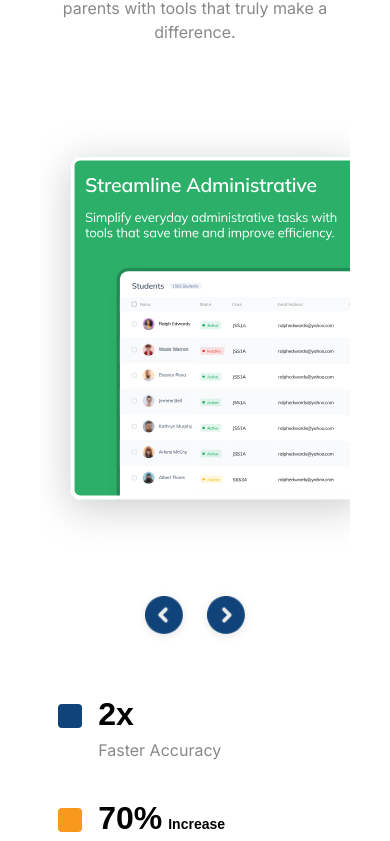
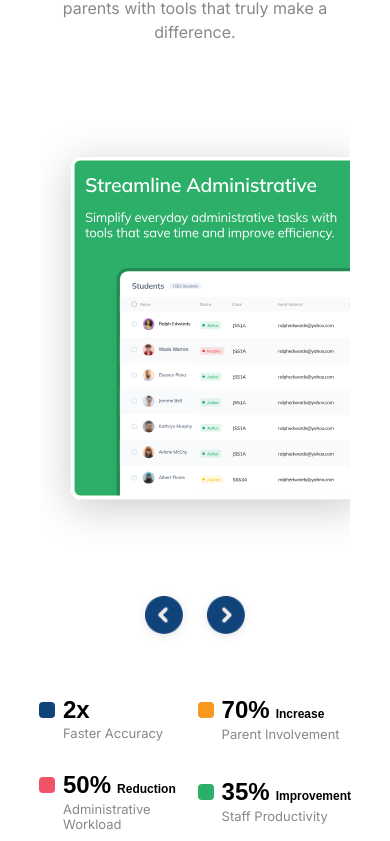
Before and after one commit to 09iqranoor/Edumake-Web, a React (Vite) app: page / in a window 390 px wide. Shown: the part 1156-1997 px from the top of the page. Built offline with nearby package versions, Linux system fonts and the light colour scheme.

Commit message:
solve error

```diff
--- a/src/components/landing/AboutUs.css
+++ b/src/components/landing/AboutUs.css
@@ -33,7 +33,7 @@
     display: grid;
     grid-template-columns: 1fr 1fr;
     gap: 4rem;
-    align-items: center;
+    align-items: stretch;
 }
 
 .about-left p {
@@ -51,12 +51,14 @@
     display: flex;
     justify-content: center;
     align-items: center;
+    height: 100%;
 }
 
 .logo-box {
     background-color: #10437A;
     width: 100%;
-    aspect-ratio: 4 / 3;
+    height: 100%;
+    min-height: 400px;
     border-radius: 20px;
     display: flex;
     justify-content: center;
@@ -99,8 +101,8 @@
     }
 
     .about-right {
-        order: -1;
-        /* Image appears above text on mobile/tablet */
+        order: 1;
+        /* Image appears below text on mobile/tablet */
     }
 
     .logo-box {
--- a/src/components/landing/HeroSection.css
+++ b/src/components/landing/HeroSection.css
@@ -318,7 +318,6 @@
   cursor: pointer;
   z-index: 2000;
   /* Ensure it's above the mobile nav overlay (900) */
-  display: flex;
   align-items: center;
   justify-content: center;
 }
@@ -629,7 +628,7 @@
   }
 
   .menu-icon {
-    display: block;
+    display: flex;
   }
 
   /* Hide desktop header actions on mobile */
--- a/src/components/landing/WhyChooseUs.css
+++ b/src/components/landing/WhyChooseUs.css
@@ -308,12 +308,37 @@
 
 @media (max-width: 600px) {
   .edu-stats-wrapper {
-    grid-template-columns: 1fr;
-    justify-items: flex-start;
-    padding-left: 10%;
+    display: grid;
+    grid-template-columns: repeat(2, 1fr);
+    gap: 30px 15px;
+    justify-items: center;
+    padding: 0 15px;
   }
 
   .edu-stat-box-item {
-    width: auto;
+    width: 100%;
+    max-width: 160px;
+    gap: 8px;
+  }
+
+  .edu-stat-dot {
+    width: 16px;
+    height: 16px;
+    margin-top: 4px;
+  }
+
+  .edu-stat-number {
+    font-size: 24px;
+  }
+
+  .edu-stat-sub {
+    font-size: 12px;
+  }
+
+  .edu-stat-desc {
+    font-size: 13px;
+    margin-top: 4px;
+    white-space: normal;
+    line-height: 1.2;
   }
 }
```
Also changed, not shown: src/components/superadmin/index.ts (+8 -3 lines), src/pages/superadmin/DashboardLayout.tsx (+16 -9 lines).
